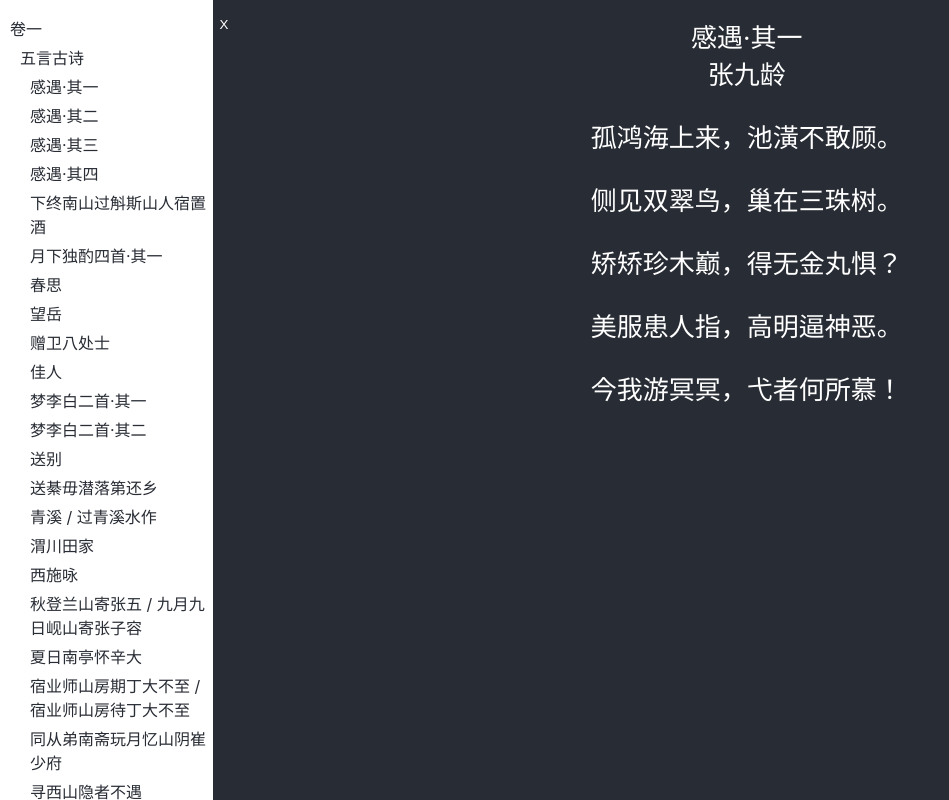
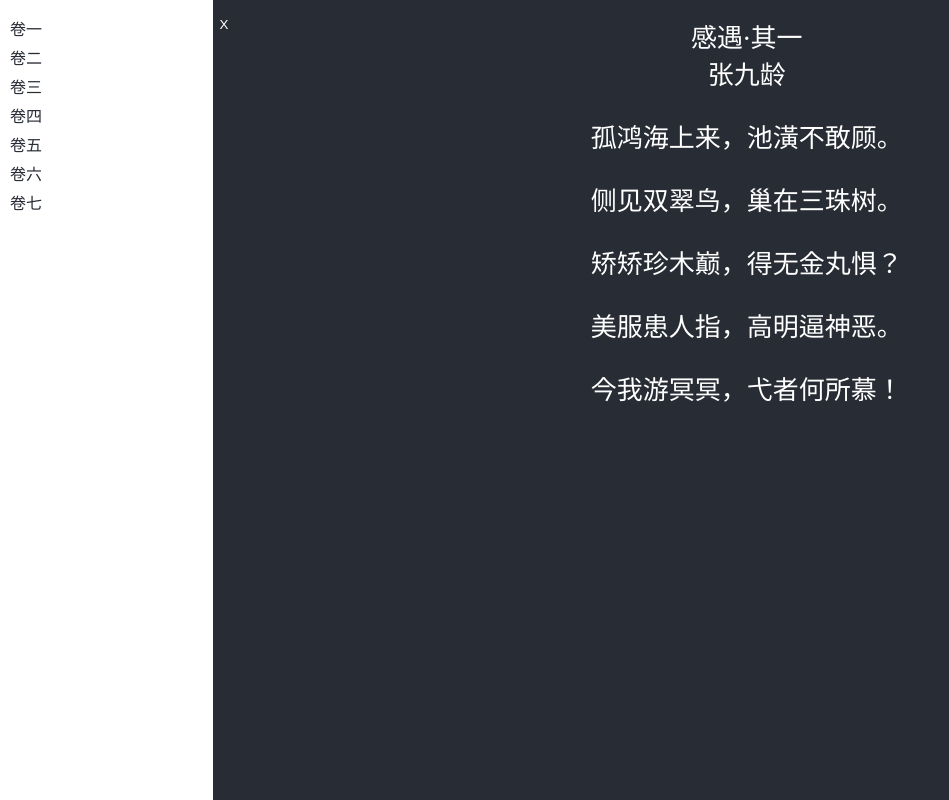
Before and after one commit to AcerZhou/tangshi300, a React (Create React App) app: page / in a window 1280 px wide. Shown: the whole page, without its empty margins (0-949 px from the left). Built offline with nearby package versions, Linux system fonts and the light colour scheme.

Commit message:
task: update nav

```diff
--- a/src/App.js
+++ b/src/App.js
@@ -17,11 +17,21 @@ function App() {
   data.push(chapter5);
   data.push(chapter6);
   data.push(chapter7);
+  let initChildrenShowing = {};
 
+  for(let i = 0; i < data.length; i++){
+    initChildrenShowing[i] = {
+      showing: false,
+    };
 
-  console.log(data.length);
+    Object.keys(data[i].poems).forEach(c => {
+      initChildrenShowing[i][c] = false;
+    })
+  }
+
   const [poem, setPoem] = useState(data[0].poems.五言古诗[0]);
   const [isSideBarShowing, setSideBarShowing] = useState(true);
+  const [childrenShowing, setChildrenShowing] = useState(initChildrenShowing);
   // const [isColorButtonShowing, setIsColorButtonShowing] = useState(false);
 
   return (
@@ -32,28 +42,34 @@ function App() {
             data.map((element, i) => {
               return (
               <div>
-                <li key={i}>
+                <li key={i} onClick={() => setChildrenShowing({...childrenShowing, [i]:{...childrenShowing[i], showing: !childrenShowing[i].showing} }) }>
                   {element.chapter}
+                  <div>
+                  {
+                    childrenShowing[i].showing ?
                     <ul>
                     {Object.keys(element.poems).map((category, j) => {
-                      return (<li key={j}>
+                      return (<li key={j}  onClick={(e) =>{e.stopPropagation(); setChildrenShowing({...childrenShowing, [i]:{...childrenShowing[i], [category]: !childrenShowing[i][category]} })}}>
                         {category}
+                        {
+                          childrenShowing[i][category] ?
                           <ul>
                           {
                             element.poems[category].map((poem, k) => {
-                              return <li key={k} onClick={() => setPoem(poem)}>
+                                return <li key={k} onClick={(e) => {e.stopPropagation(); setPoem(poem)}}>
                                     {poem.title}
                                 </li>
                             })
                           }
-                        </ul>
+                          </ul> : null
+                        }
                       </li>)
                     })}
-                  </ul>
+                  </ul> :
+                  null
+                  }
+                  </div>
                 </li>
-                {/* <li key={i} onClick={() => setPoem(element)}>
-                  {element.title}-{element.author}
-                </li> */}
               </div>
               )
             })
```
Lines whose indentation alone changed are shown as unchanged.
